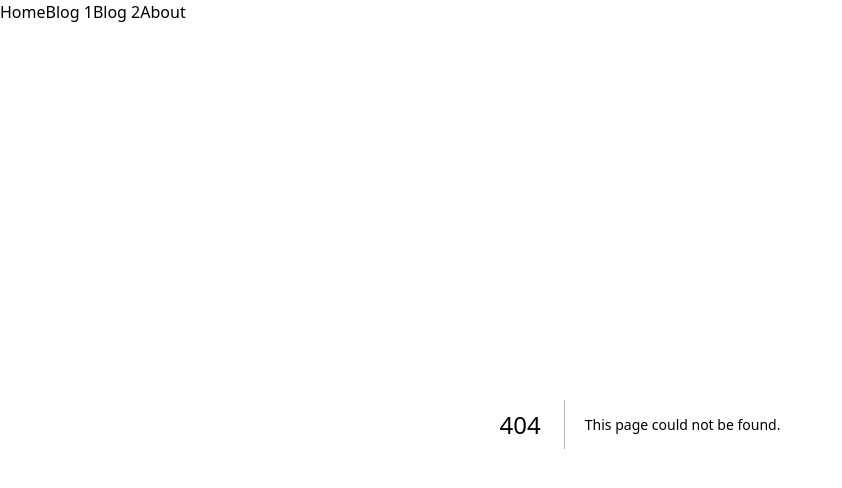
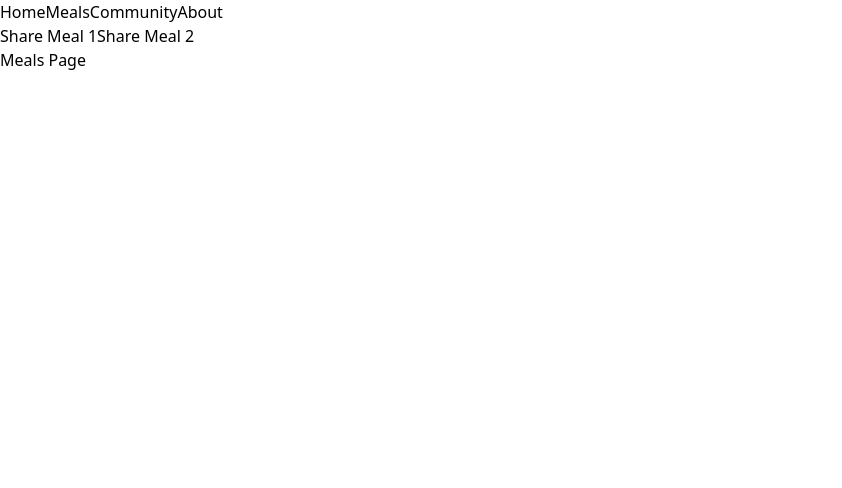
Before and after one commit to sean-xiao-zhao7/next-app-router-test, a Next.js app: page /meals in a window 1280 px wide. Before the commit this address had no page. Shown: the top 488 px of the page, without its empty margins (0-842 px from the left). Built offline with nearby package versions, Linux system fonts and the light colour scheme.

Commit message:
Add all initial meals pages

```diff
--- /dev/null
+++ b/app/community/page.tsx
@@ -0,0 +1,7 @@
+export default function CommunityPage() {
+    return (
+        <>
+            <h1>Community Page</h1>
+        </>
+    );
+}
--- a/app/components/mainHeader.tsx
+++ b/app/components/mainHeader.tsx
@@ -5,8 +5,8 @@
         <ul>
             <li>
                 <Link href="/">Home</Link>
-                <Link href="/blog/1">Blog 1</Link>
-                <Link href="/blog/2">Blog 2</Link>
+                <Link href="/meals">Meals</Link>
+                <Link href="/community">Community</Link>
                 <Link href="/about">About</Link>
             </li>
         </ul>
--- /dev/null
+++ b/app/meals/layout.tsx
@@ -0,0 +1,15 @@
+import Link from "next/link";
+
+export default function MealsLayout({
+    children,
+}: Readonly<{
+    children: React.ReactNode;
+}>) {
+    return (
+        <>
+            <Link href="/meals/share/1">Share Meal 1</Link>
+            <Link href="/meals/share/2">Share Meal 2</Link>
+            {children}
+        </>
+    );
+}
--- /dev/null
+++ b/app/meals/page.tsx
@@ -0,0 +1,7 @@
+export default function MealsPage() {
+    return (
+        <>
+            <h1>Meals Page</h1>
+        </>
+    );
+}
--- /dev/null
+++ b/app/meals/share/[id]/page.tsx
@@ -0,0 +1,7 @@
+export default function MealsSharePage(props: { params: { id: string } }) {
+    return (
+        <>
+            <h1>Meals Share Page {props.params.id}</h1>
+        </>
+    );
+}
--- a/app/page.tsx
+++ b/app/page.tsx
@@ -1,3 +1,3 @@
 export default function Home() {
-    return <h1>Home</h1>;
+    return <h1>Home Page</h1>;
 }
```
